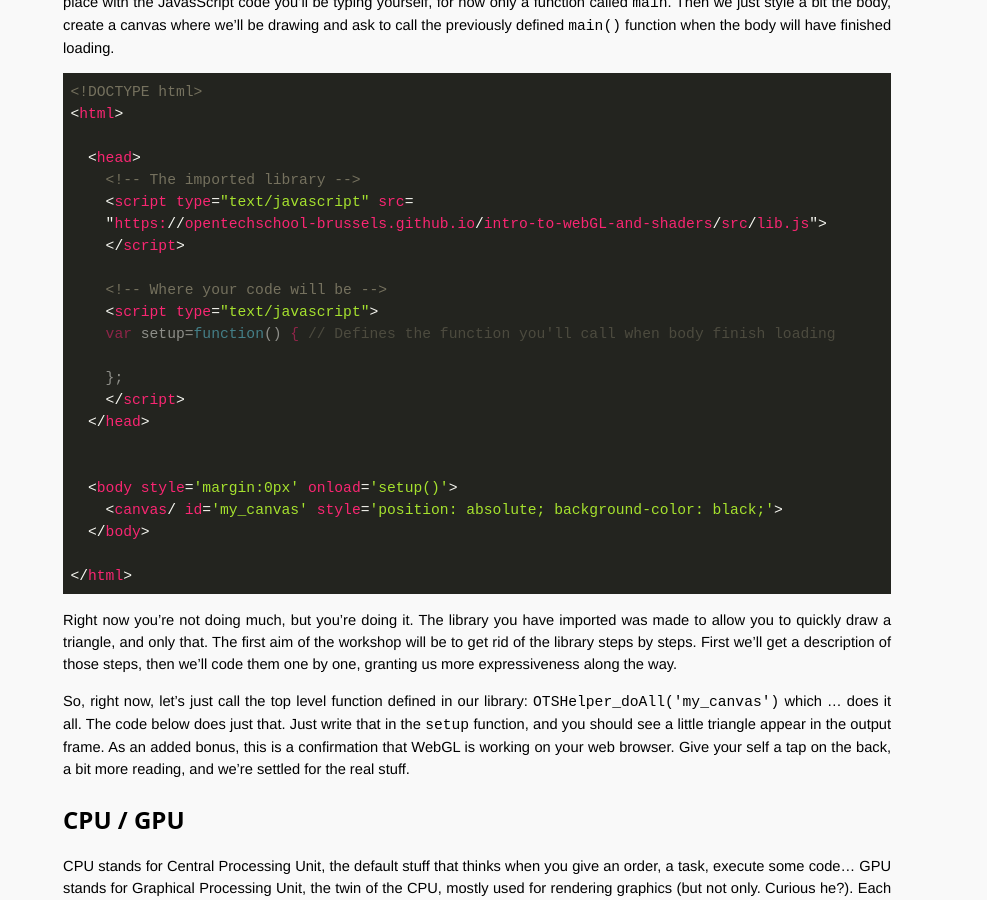
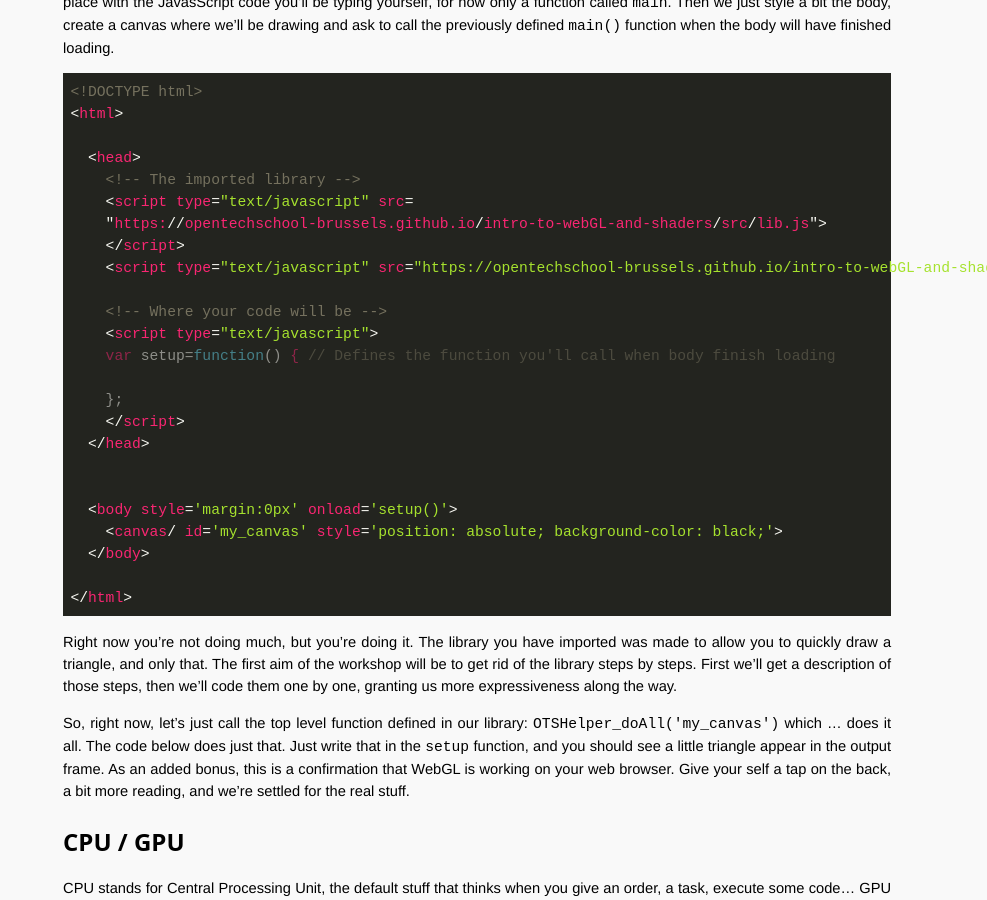
Before and after one commit to OpenTechSchool-Brussels/intro-to-webGL-and-shaders, a Jekyll site: the page built from log0_setting-up.markdown, in a window 1280 px wide and 900 px high, scrolled down 1581 px. Shown: the whole window, without its empty margins (293-1280 px from the left). Built offline with Jekyll 4.4.1, drawn with Linux system fonts in a browser that asks for light colours; some of the changed lines change nothing that is shown.

Commit message:
add j3di math library in html

```diff
--- a/log0_setting-up.markdown
+++ b/log0_setting-up.markdown
@@ -49,6 +49,7 @@ If you know a bit HTML, nothing will be of a surprise here. If you don't ... you
     <script type="text/javascript" src=
     "https://opentechschool-brussels.github.io/intro-to-webGL-and-shaders/src/lib.js">
     </script>
+    <script type="text/javascript" src="https://opentechschool-brussels.github.io/intro-to-webGL-and-shaders/src/J3DIMath.js"></script>
 
     <!-- Where your code will be -->
     <script type="text/javascript">
```
